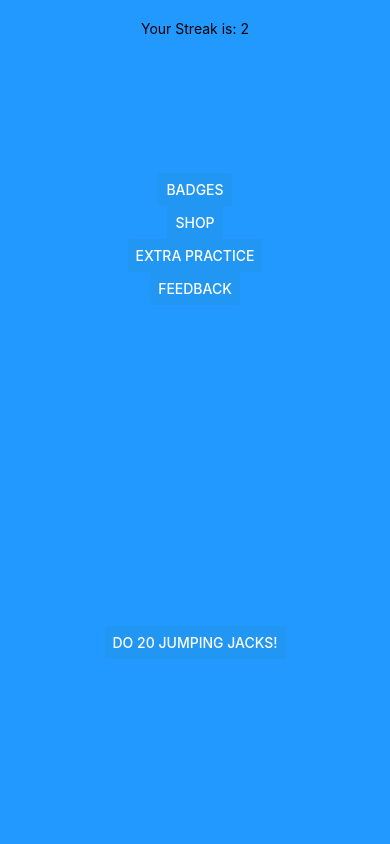
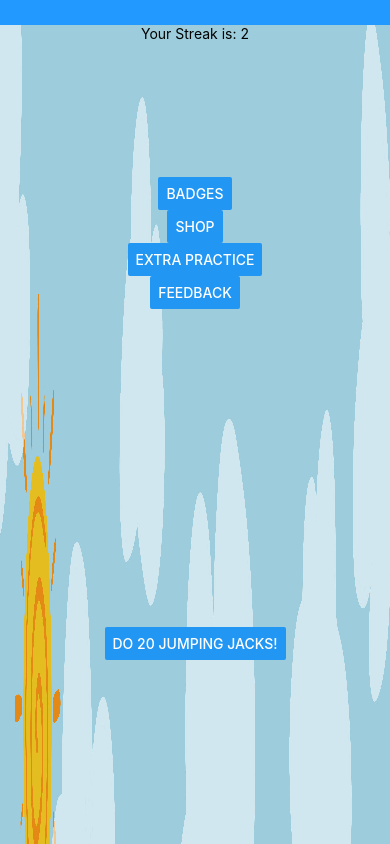
Before and after one commit to gliu20/fcm, a React Native app: screen / in a window 390 px wide. Shown: the top 844 px of the page. Built offline with nearby package versions, Linux system fonts and the light colour scheme.

Commit message:
fix resolve urls for badge and story + homescreen styles

```diff
--- a/App.js
+++ b/App.js
@@ -1,6 +1,7 @@
 import React from 'react';
 import { StyleSheet, Text, View } from 'react-native';
-import HomeScreen from './screens/homescreen.js';
+import HomeScreen from './screens/homescreen';
+import BadgeScreen from './screens/badgescreen'
 
 export default function App() {
   return (
--- a/screens/badgescreen.js
+++ b/screens/badgescreen.js
@@ -1,6 +1,6 @@
 import React from 'react';
 import { StyleSheet, Text, View } from 'react-native';
-import Badge from './components/badge';
+import Badge from './../components/badge';
 
 class BadgeScreen extends React.Component {
   render () {
--- a/screens/homescreen.js
+++ b/screens/homescreen.js
@@ -7,7 +7,7 @@ import TodayQuest from './../components/quests';
 class HomeScreen extends React.Component {
   render () {
     return (
-        <ImageBackground resizeMode={'contain'} source={require('../assets/back.jpg')} style={styles.container}>
+        <ImageBackground resizeMode={'stretch'} source={require('../assets/back.jpg')} style={styles.container}>
             <Streak streak="2"></Streak>
             <Dashboard></Dashboard>
             <TodayQuest quest="Do 20 Jumping Jacks!"></TodayQuest>
@@ -18,7 +18,7 @@ class HomeScreen extends React.Component {
 
 const styles = StyleSheet.create({
   container: {
-    marginTop: 20,// temp fix for status bar
+    marginTop: 25,// temp fix for status bar
     flex: 1,
     width:"100%",
     flexDirection:"column",
--- a/screens/storyscreen.js
+++ b/screens/storyscreen.js
@@ -1,6 +1,6 @@
 import React from 'react';
 import { StyleSheet, Text, View } from 'react-native';
-import Story from './components/story';
+import Story from './../components/story';
 
 class StoryScreen extends React.Component {
   render () {
```
